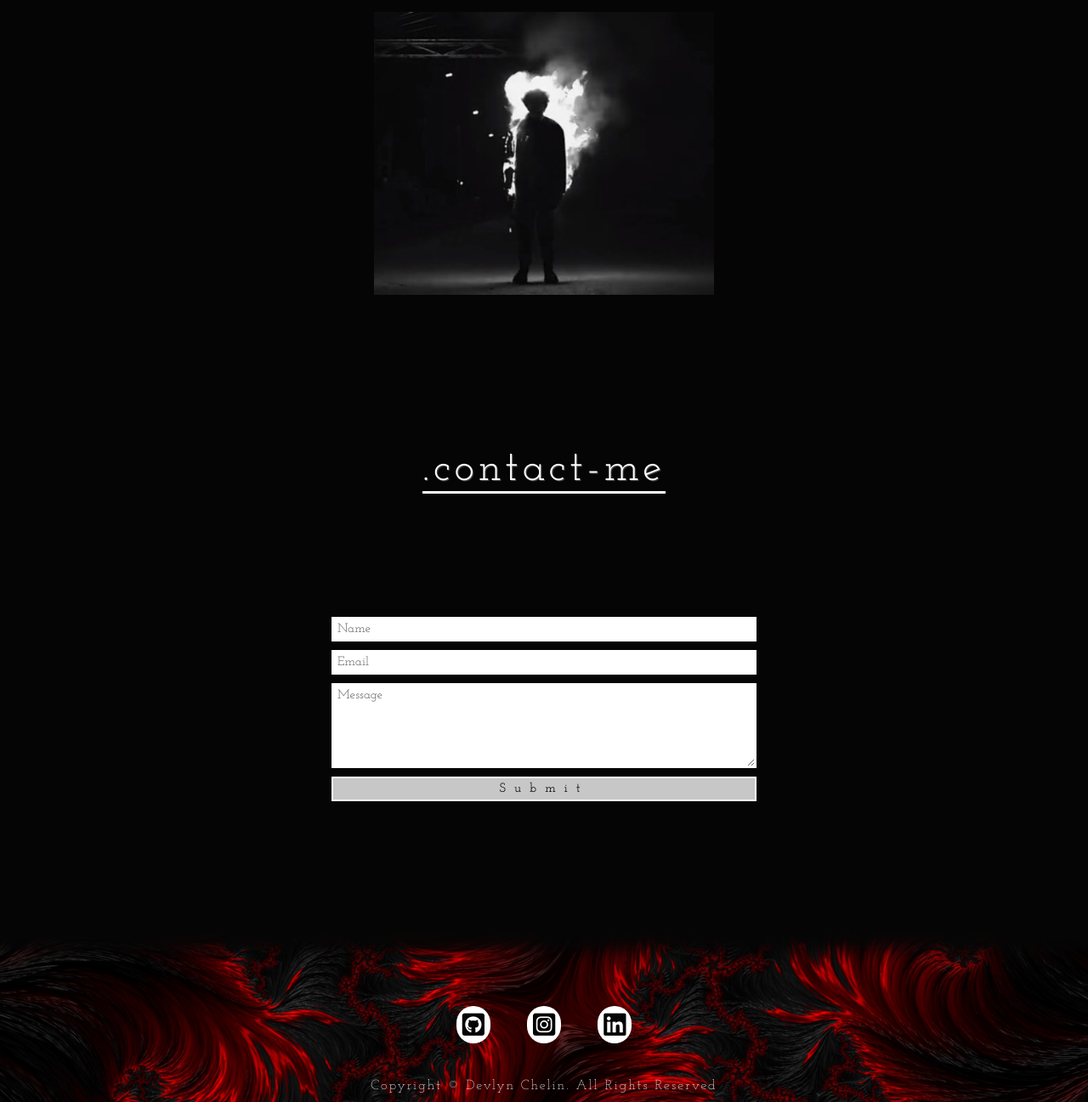
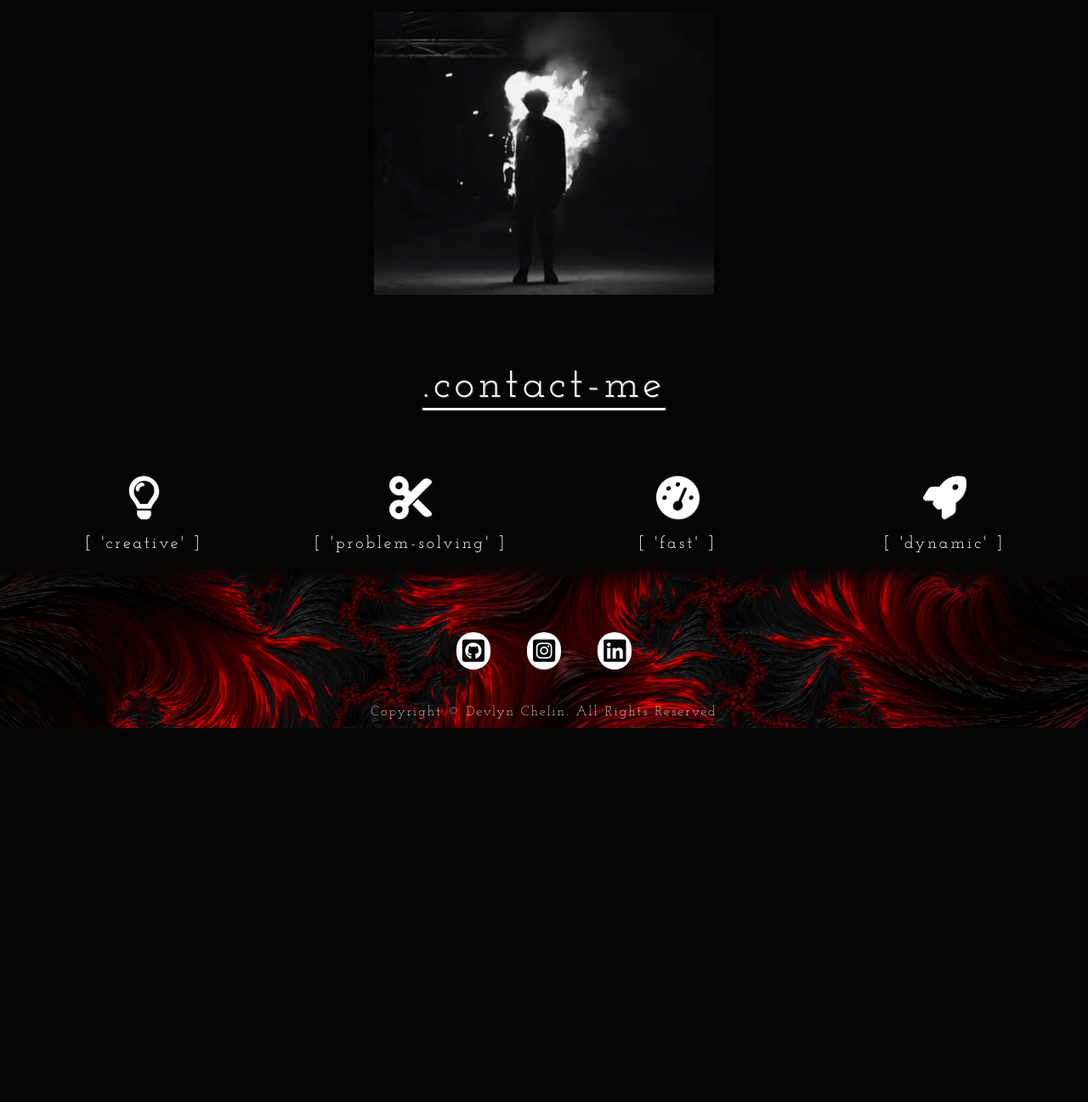
Before and after one commit to DChelin/chelin.dev, a PHP site: page / in a window 1280 px wide. Shown: the part 2430-3727 px from the top of the page at 85% size. After the commit the page ends 3287 px from the top, so only its background shows below. Run offline with PHP 8.4, Linux system fonts and the light colour scheme; some libraries are stand-ins or nearby versions; some web fonts are replaced.

Commit message:
UPDATES
UPDATES

```diff
--- a/index.html
+++ b/index.html
@@ -151,7 +151,7 @@
         id="section-4">
             <h1 class="section-heading
             section-4-heading">.Contact-me</h1>
-            <form action="submit-form.php"
+           <!--- <form action="submit-form.php"
             method="POST" class="contact-form center">
                 <input type ="text" placeholder="Name">
                 <input type ="email"
@@ -160,7 +160,26 @@
                 <textarea placeholder="Message"></textarea>
                 <input type="submit" value="Submit"
                 class="contact-form-btn">
-            </form>
+            </form> -->
+            <div class="services">
+              <div class="service">
+                <i class="far fa-lightbulb"></i>
+                <h2 class="service-heading">[ 'creative' ]</h2>
+              </div>
+              <div class="service">
+                <i class="fas fa-cut"></i>
+                <h2 class="service-heading">[ 'problem-solving' ]</h2>
+              </div>
+              <div class="service">
+                <i class="fas fa-tachometer-alt"></i>
+                <h2 class="service-heading">[ 'fast' ]</h2>
+              </div>
+              <div class="service">
+                <i class="fas fa-rocket"></i>
+                <h2 class="service-heading">[ 'dynamic' ]</h2>
+              </div>
+            </div>
+
         </section>
         <!--End of Section 4-->
         <!-- Section 5 -->
--- a/style.css
+++ b/style.css
@@ -510,7 +510,7 @@ html{
     }
 
     .section-4{
-    height: 80vh;
+    height: 25vh;
     }
 
     .section-1-btn{
@@ -530,7 +530,7 @@ html{
     width: 50rem;
     }
     .download-btn{
-        margin-top: 25rem;
+        margin-top: 40rem;
     }
 
 @media(max-width: 600px){
```
